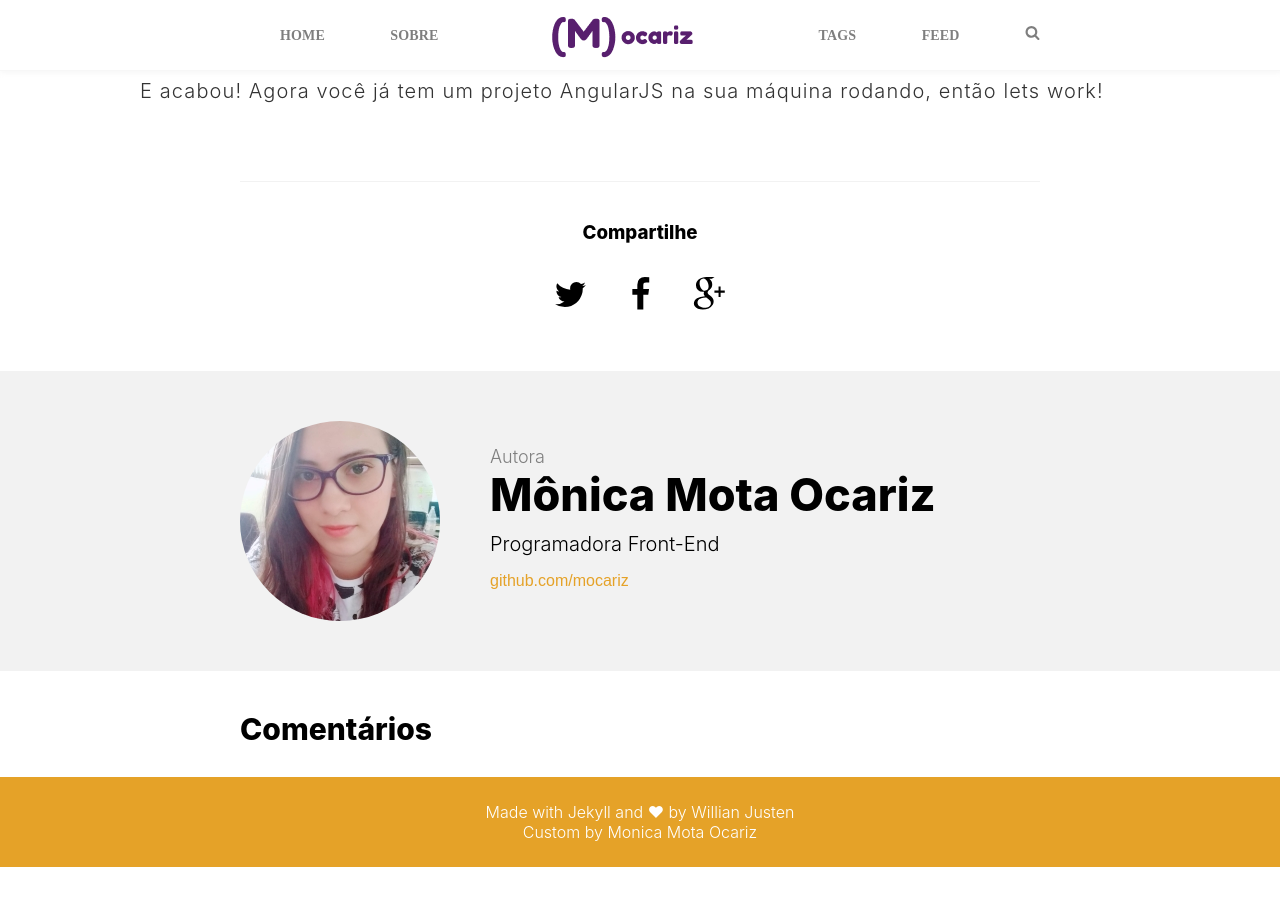
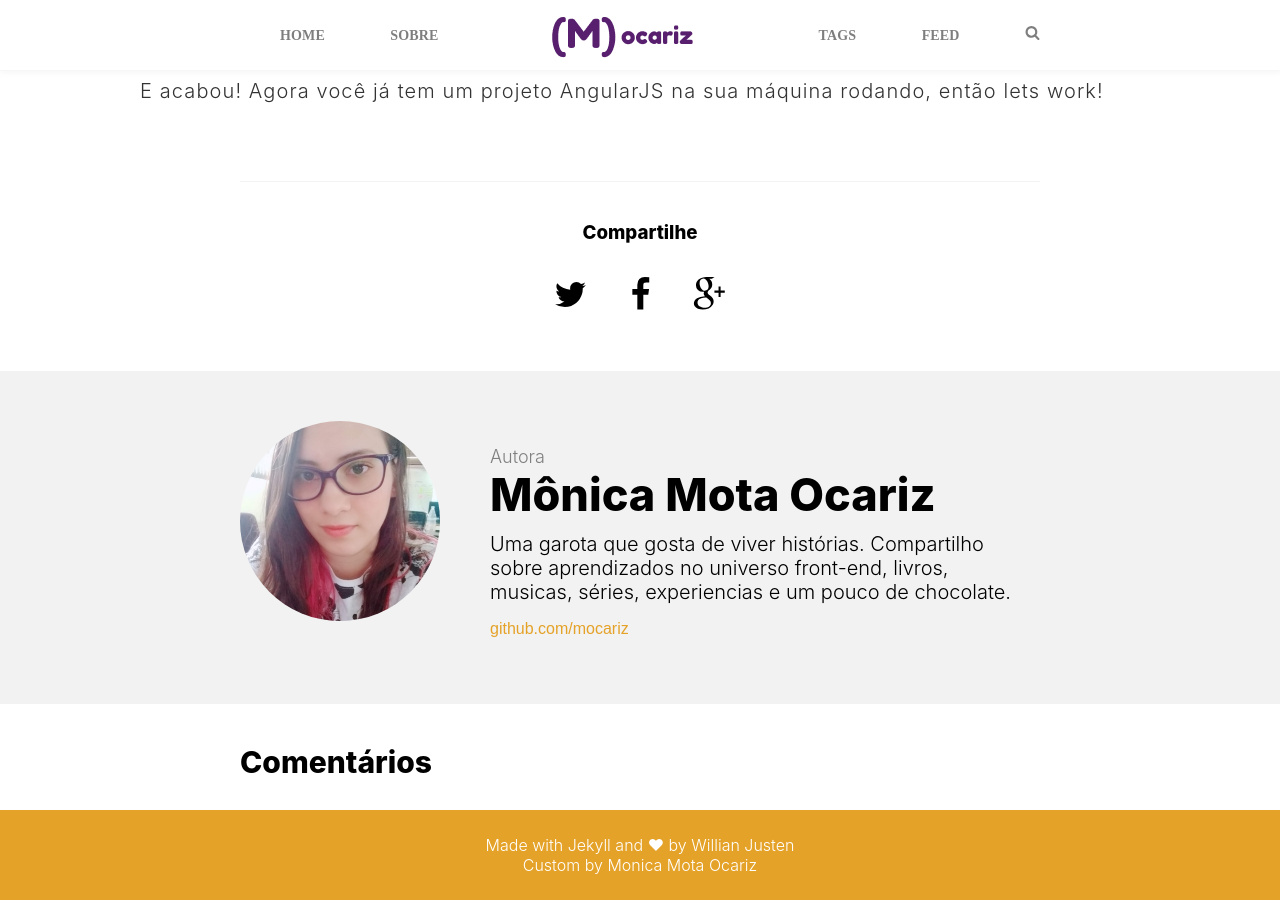
Before and after one commit to mocariz/mocariz.github.io, a Jekyll site: the page built from _posts/2017-04-16-criando-um-projeto-angular.md, in a window 1280 px wide and 900 px high, scrolled down 2668 px. Built offline with Jekyll 4.4.1, drawn with Linux system fonts in a browser that asks for light colours; comment, search, counter and statistics services are not loaded; before the commit the page ends 3535 px from its top, so only the background shows below that.

Commit message:
Atualizado config

```diff
--- a/_config.yml
+++ b/_config.yml
@@ -1,12 +1,13 @@
 # Site settings
-title:  Mônica Mota Ocariz
+title:  Mocariz - Monica Mota
 description: Blog sobre conhecimentos e aventuras do dia-a-dia
 baseurl: ""
 url: "https://mocariz.dev"
 
 # User settings
 username: Mônica Mota Ocariz
-user_description: Programadora Front-End
+user_occupation: Desenvolvedora Front End
+user_description:  Uma garota que gosta de viver histórias. Compartilho sobre aprendizados no universo front-end, livros, musicas, séries, experiencias e um pouco de chocolate.
 email: mota.ocariz@gmail.com
 twitter_username: mocariz_
 github_username:  mocariz
@@ -33,4 +34,5 @@ exclude: [
   'src',
   'node_modules',
   'README.md',
-  'gulpfile.js',]
+  'gulpfile.js'
+]
--- a/package.json
+++ b/package.json
@@ -33,7 +33,7 @@
     "kouto-swiss": "^1.1.0",
     "lodash": "^4.17.15",
     "minimatch": "^3.0.4",
-    "minimist": "^1.2.0",
+    "minimist": "^1.2.5",
     "rupture": "^0.7.1"
   }
 }
```
Also changed, not shown: assets/img/home/post-2017-01-11.png, 1 other file.
